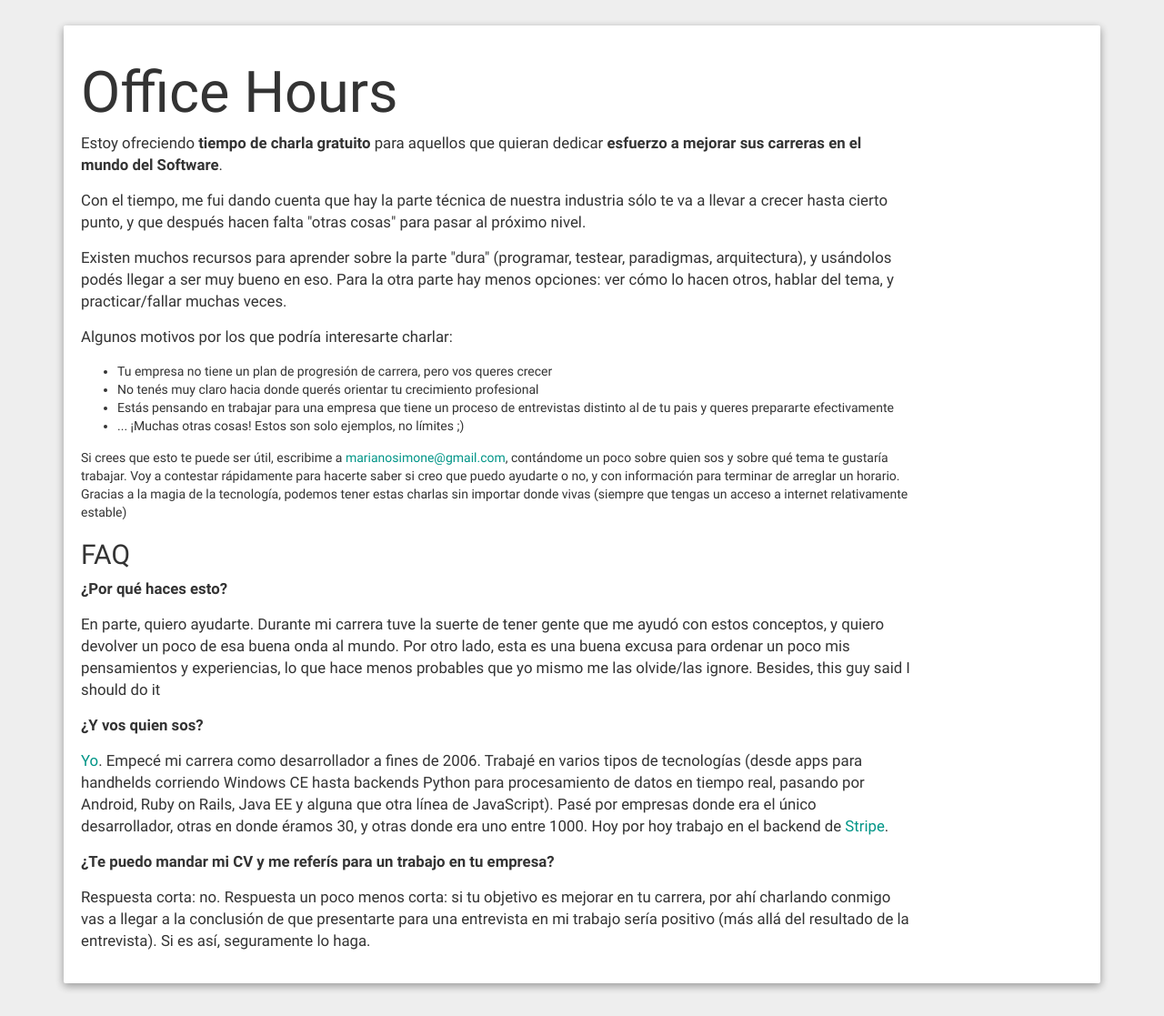
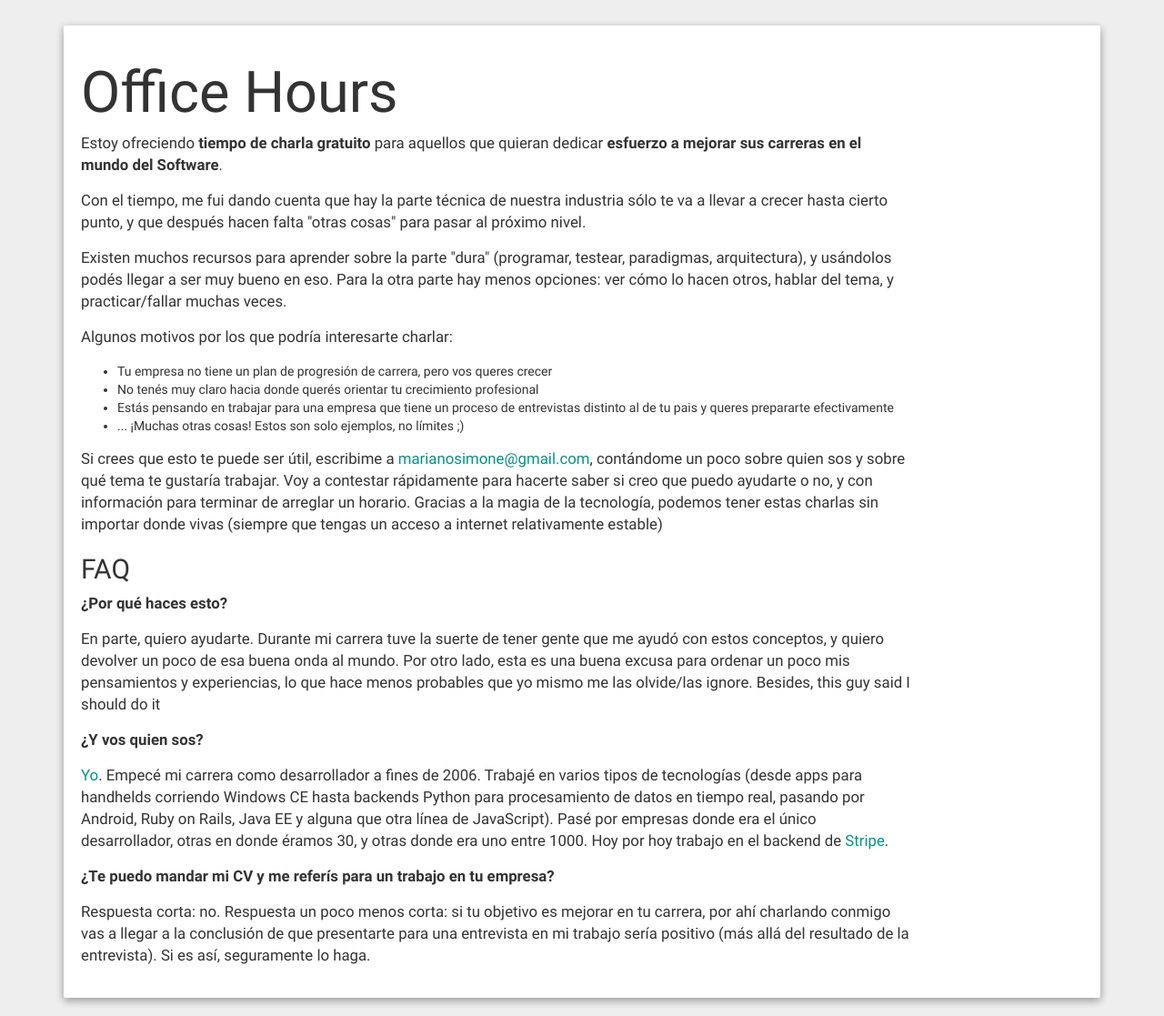
Before and after one commit to marianosimone/marianosimone.github.com, a Jekyll site: the page office-hours.html, which Jekyll copies as it is, in a window 1280 px wide. Shown: the whole page at 91% size. Built offline with Jekyll 4.4.1, drawn with Linux system fonts in a browser that asks for light colours.

Commit message:
Fix <p> problem

```diff
--- a/office-hours.html
+++ b/office-hours.html
@@ -48,7 +48,7 @@
                                         <li>... ¡Muchas otras cosas! Estos son solo ejemplos, no límites ;)</li>
                                     </ul>
                                 </p>
-                                </p>Si crees que esto te puede ser útil, escribime a <a href="mailto:marianosimone@gmail.com">marianosimone@gmail.com</a>, contándome un poco sobre quien sos y sobre qué tema te gustaría trabajar. Voy a contestar rápidamente para hacerte saber si creo que puedo ayudarte o no, y con información para terminar de arreglar un horario. Gracias a la magia de la tecnología, podemos tener estas charlas sin importar donde vivas (siempre que tengas un acceso a internet relativamente estable)</p>
+                                <p>Si crees que esto te puede ser útil, escribime a <a href="mailto:marianosimone@gmail.com">marianosimone@gmail.com</a>, contándome un poco sobre quien sos y sobre qué tema te gustaría trabajar. Voy a contestar rápidamente para hacerte saber si creo que puedo ayudarte o no, y con información para terminar de arreglar un horario. Gracias a la magia de la tecnología, podemos tener estas charlas sin importar donde vivas (siempre que tengas un acceso a internet relativamente estable)</p>
                                 <h2>FAQ</h2>
                                 <p><b>¿Por qué haces esto?</b></p>
                                 <p>En parte, quiero ayudarte. Durante mi carrera tuve la suerte de tener gente que me ayudó con estos conceptos, y quiero devolver un poco de esa buena onda al mundo. Por otro lado, esta es una buena excusa para ordenar un poco mis pensamientos y experiencias, lo que hace menos probables que yo mismo me las olvide/las ignore. Besides, this guy said I should do it</p>
```
